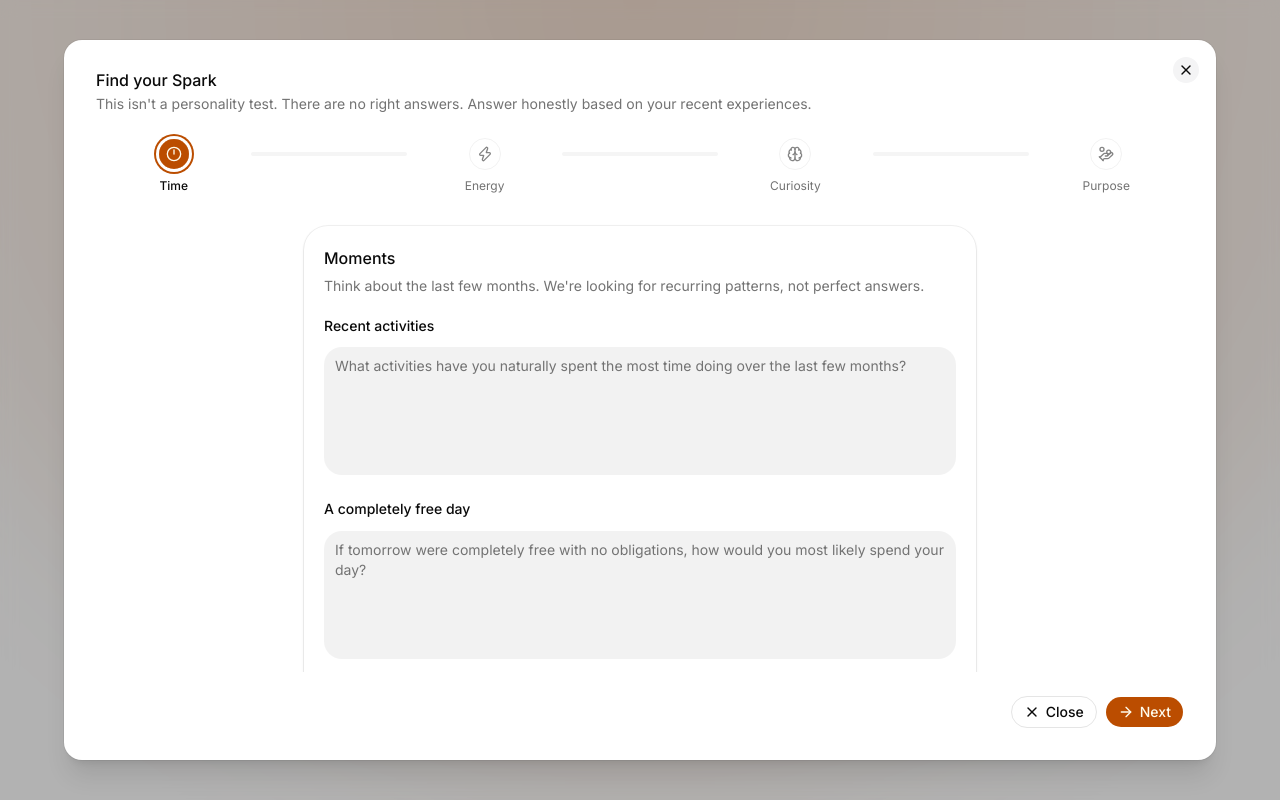
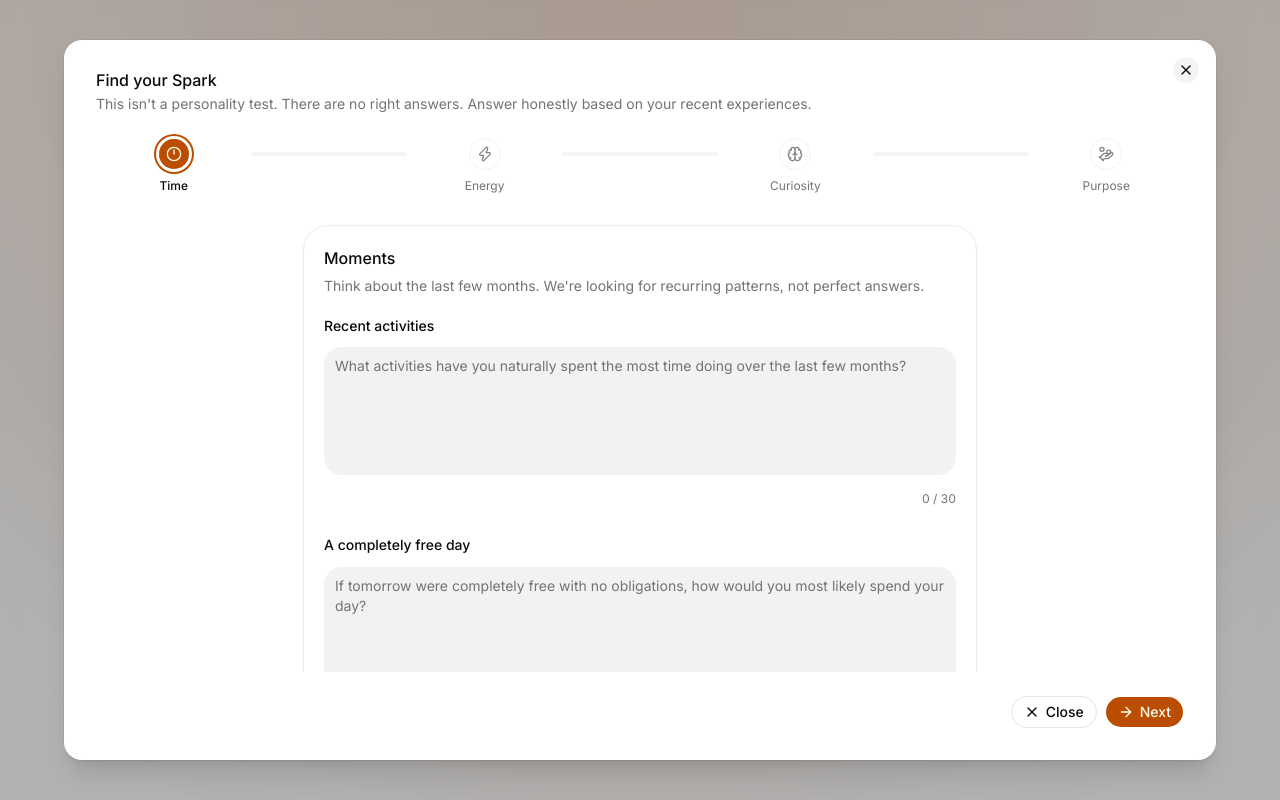
Before and after one commit to shravzzv/spark, a Next.js app: page / in a window 1280 px wide. Both pictures are taken after a click on the button "Reveal My Spark". Built offline with nearby package versions, Linux system fonts and the light colour scheme.

Commit message:
feat: add text character counters to textareas

```diff
--- a/components/form-stage.tsx
+++ b/components/form-stage.tsx
@@ -1,7 +1,7 @@
 'use client'
 
 import { Controller, useFormContext } from 'react-hook-form'
-import { SparkForm } from '@/schemas/spark'
+import { MIN_ANSWER_LENGTH, SparkForm } from '@/schemas/spark'
 import {
   Card,
   CardContent,
@@ -17,6 +17,7 @@ import {
 } from '@/components/ui/field'
 import { Textarea } from '@/components/ui/textarea'
 import type { Question } from '@/types/questions'
+import { cn } from '@/lib/utils'
 
 interface FormStageProps {
   title: string
@@ -45,7 +46,10 @@ export default function FormStage({
               key={question.name}
               name={question.name}
               control={form.control}
-              render={({ field, fieldState }) => (
+              render={({ field, fieldState }) => {
+                const length = field.value.length
+
+                return (
                   <Field data-invalid={fieldState.invalid}>
                     <FieldLabel htmlFor={question.name}>
                       {question.title}
@@ -59,11 +63,27 @@ export default function FormStage({
                       aria-invalid={fieldState.invalid}
                     />
 
+                    <div className="mt-1 flex min-h-5 items-start justify-between gap-4">
+                      <div className="min-w-0">
                         {fieldState.invalid && (
                           <FieldError errors={[fieldState.error]} />
                         )}
+                      </div>
+
+                      <span
+                        className={cn(
+                          'shrink-0 text-xs tabular-nums transition-colors',
+                          length >= MIN_ANSWER_LENGTH
+                            ? 'text-green-600 dark:text-green-400'
+                            : 'text-muted-foreground'
+                        )}
+                      >
+                        {length} / {MIN_ANSWER_LENGTH}
+                      </span>
+                    </div>
                   </Field>
-              )}
+                )
+              }}
             />
           ))}
         </FieldGroup>
--- a/components/multi-page-form.tsx
+++ b/components/multi-page-form.tsx
@@ -48,6 +48,7 @@ export default function MultiPageForm() {
         desiredImpact: '',
       },
     },
+    mode: 'onSubmit',
   })
 
   async function goToNextStage() {
--- a/schemas/spark.ts
+++ b/schemas/spark.ts
@@ -1,10 +1,19 @@
 import * as z from 'zod'
+
+export const MIN_ANSWER_LENGTH = 30
+export const MAX_ANSWER_LENGTH = 1000
 
 const answer = z
   .string()
   .trim()
-  .min(30, 'Please write a little more.')
-  .max(1000, 'Please keep your answer under 1000 characters.')
+  .min(
+    MIN_ANSWER_LENGTH,
+    `Please write at least ${MIN_ANSWER_LENGTH} characters.`
+  )
+  .max(
+    MAX_ANSWER_LENGTH,
+    `Please keep your answer under ${MAX_ANSWER_LENGTH} characters.`
+  )
 
 export const formSchema = z.object({
   time: z.object({
```
Lines whose indentation alone changed are shown as unchanged.
